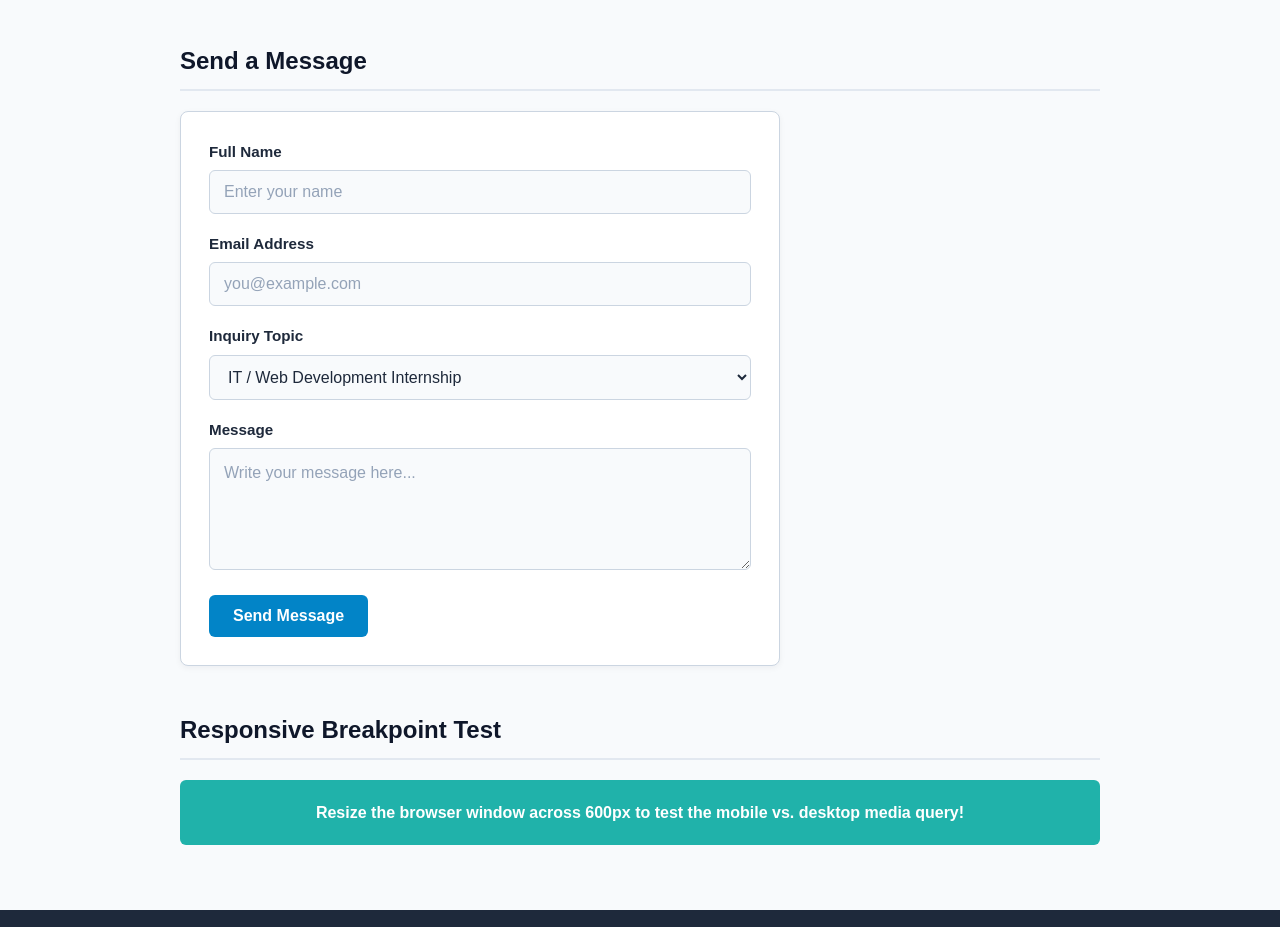
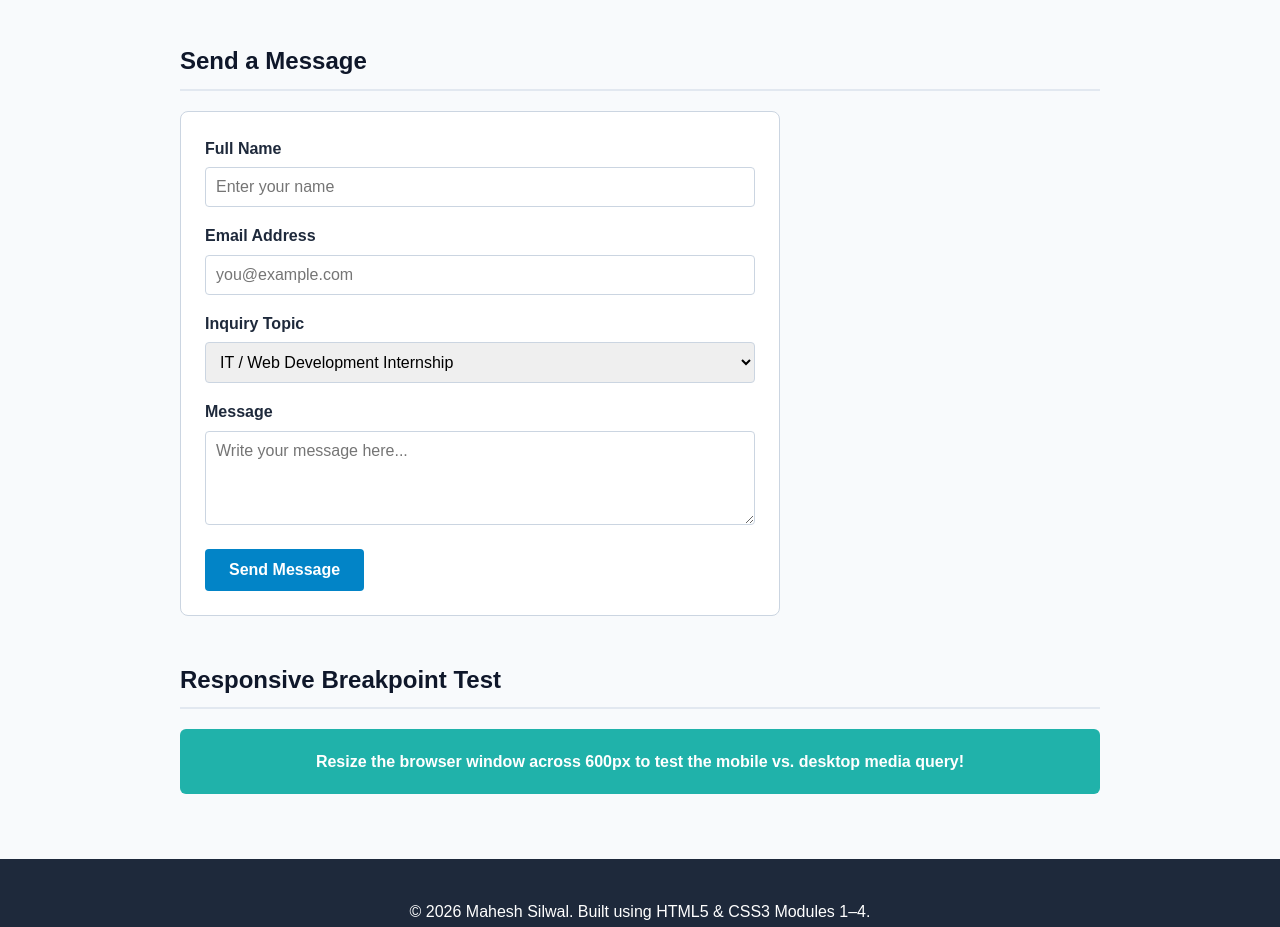
Before and after one commit to mahesh00431/website_dev_course_autumn_2026, a plain HTML site: page WS00/index.html in a window 1280 px wide. Shown: the part 1703-2630 px from the top of the page. Drawn offline with Linux system fonts and the light colour scheme.

Commit message:
Revert "Enhance profile card and contact form styles for improved layout and usability"
This reverts commit 6af154a0c2ab38d614577caacdc45bd620b9a849.

```diff
--- a/WS00/styles.css
+++ b/WS00/styles.css
@@ -101,12 +101,11 @@ h2 {
 }
 
 .profile-card img {
-  width: 100%;
-  aspect-ratio: 4 / 3;       /* Forces a consistent 4:3 shape (use 1 / 1 for square) */
-  object-fit: cover;         /* Crops cleanly to fill the box without distortion */
-  object-position: center top; /* Keeps faces/heads centered near the top */
+  max-width: 100%;
+  height: auto;
   border-radius: 6px;
   display: block;
+  margin: 0 auto;
 }
 
 .profile-card figcaption {
@@ -185,99 +184,57 @@ tbody tr:nth-child(even) {
 }
 
 /* Module 2 & 3: Contact Form Styling */
-/* Module 2 & 3: Polished Contact Form & Text Boxes */
 .contact-form {
-  background-color: #ffffff;
+  background-color: white;
   border: 1px solid var(--border-color);
   border-radius: 8px;
-  padding: 28px;
+  padding: 24px;
   max-width: 600px;
-  box-shadow: 0 2px 6px rgba(15, 23, 42, 0.05);
 }
 
 .form-group {
-  margin-bottom: 18px;
+  margin-bottom: 16px;
 }
 
 .form-group label {
   display: block;
   font-weight: bold;
-  font-size: 0.95rem;
-  color: var(--primary-dark);
   margin-bottom: 6px;
 }
 
-/* Text Boxes, Dropdown & Textarea */
-.form-group input[type="text"],
-.form-group input[type="email"],
+.form-group input,
 .form-group select,
 .form-group textarea {
   width: 100%;
-  padding: 12px 14px;
+  padding: 10px;
+  border: 1px solid var(--border-color);
+  border-radius: 4px;
   font-family: inherit;
   font-size: 1rem;
-  color: var(--text-main);
-  background-color: #f8fafc;
-  border: 1.5px solid var(--border-color);
-  border-radius: 6px;
-  transition: border-color 0.2s ease, background-color 0.2s ease, box-shadow 0.2s ease;
 }
 
-/* Placeholder Text Styling */
-.form-group input::placeholder,
-.form-group textarea::placeholder {
-  color: #94a3b8;
-  opacity: 1;
+.form-group input:focus,
+.form-group select:focus,
+.form-group textarea:focus {
+  outline: 2px solid var(--accent-blue);
+  border-color: var(--accent-blue);
 }
 
-/* Hover State */
-.form-group input[type="text"]:hover,
-.form-group input[type="email"]:hover,
-.form-group select:hover,
-.form-group textarea:hover {
-  border-color: #94a3b8;
-  background-color: #ffffff;
-}
-
-/* Keyboard & Click Focus State (Accessibility Best Practice) */
-.form-group input[type="text"]:focus,
-.form-group input[type="email"]:focus,
-.form-group select:focus,
-.form-group textarea:focus {
-  outline: none;
-  background-color: #ffffff;
-  border-color: var(--accent-blue);
-  box-shadow: 0 0 0 3px rgba(2, 132, 199, 0.2);
-}
-
-/* Prevent horizontal stretching on the textarea */
-.form-group textarea {
-  resize: vertical;
-  min-height: 110px;
-  line-height: 1.5;
-}
-
-/* Submit Button */
 .btn-submit {
-  display: inline-block;
   background-color: var(--accent-blue);
-  color: #ffffff;
+  color: white;
   border: none;
   padding: 12px 24px;
   font-size: 1rem;
   font-weight: bold;
-  border-radius: 6px;
+  border-radius: 4px;
   cursor: pointer;
-  transition: background-color 0.2s ease, transform 0.1s ease;
 }
 
 .btn-submit:hover {
   background-color: #0369a1;
 }
 
-.btn-submit:active {
-  transform: translateY(1px);
-}
 /* Workshop 4 (Task 4): Media Queries */
 .responsive-box {
   padding: 20px;
```
